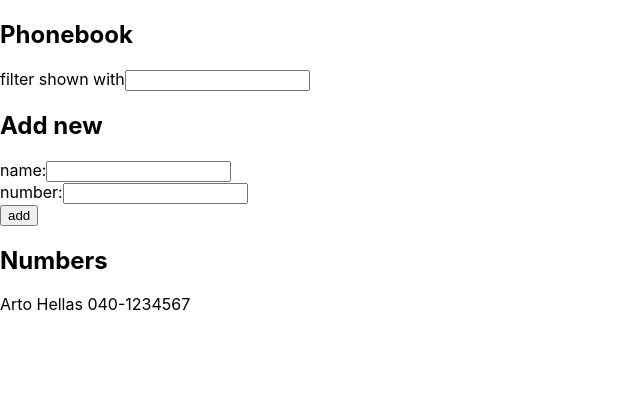
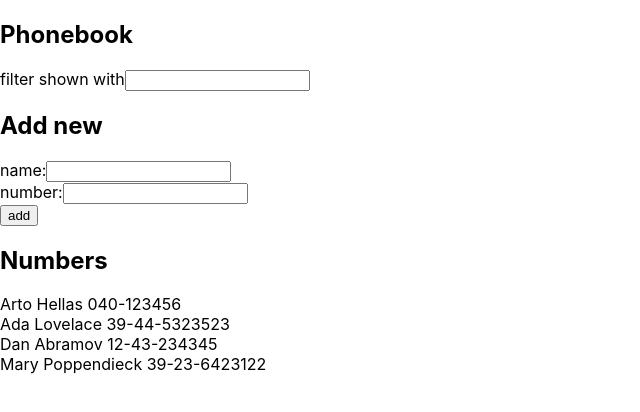
Before and after one commit to LucasGaddnas/Full-stack-open-2020, a React (Create React App) app in the folder Part 2/phonebook/phonebook/: page / in a window 1280 px wide. Shown: the top 412 px of the page, without its empty margins (0-640 px from the left). Built offline with nearby package versions, Linux system fonts and the light colour scheme; data requests are answered from the project's data file; the HTML template or start-up script is replaced by a standard one.

Commit message:
Commit exercise 2.11

```diff
--- /dev/null
+++ b/Part 2/phonebook/phonebook/db.json
@@ -0,0 +1,24 @@
+{
+    "persons":[
+        {
+            "name": "Arto Hellas",
+            "number": "040-123456",
+            "id": 1
+        },
+        {
+            "name": "Ada Lovelace",
+            "number": "39-44-5323523",
+            "id": 2
+        },
+        {
+            "name": "Dan Abramov",
+            "number": "12-43-234345",
+            "id": 3
+        },
+        {
+            "name": "Mary Poppendieck",
+            "number": "39-23-6423122",
+            "id": 4
+        }
+    ]
+}
--- a/Part 2/phonebook/phonebook/package.json
+++ b/Part 2/phonebook/phonebook/package.json
@@ -6,6 +6,7 @@
     "@testing-library/jest-dom": "^4.2.4",
     "@testing-library/react": "^9.5.0",
     "@testing-library/user-event": "^7.2.1",
+    "axios": "^0.19.2",
     "react": "^16.13.1",
     "react-dom": "^16.13.1",
     "react-scripts": "3.4.1"
@@ -30,5 +31,8 @@
       "last 1 firefox version",
       "last 1 safari version"
     ]
+  },
+  "devDependencies": {
+    "json-server": "^0.16.1"
   }
 }
--- a/Part 2/phonebook/phonebook/src/App.js
+++ b/Part 2/phonebook/phonebook/src/App.js
@@ -1,15 +1,20 @@
-import React, { useState } from 'react'
+import React, { useState, useEffect } from 'react'
+import axios from 'axios'
 import Persons from './components/persons'
 import Form from './components/form'
 import Filter from './components/filter'
 
 const App = () => {
-    const [ persons, setPersons ] = useState([
-        { name: 'Arto Hellas', number: '040-1234567' }
-    ])
+    const [ persons, setPersons ] = useState([])
     const [ newName, setNewName ] = useState('')
     const [ newNumber, setNewNumber ] = useState('')
     const [ filter, setFilter ] = useState('')
+
+    const hook = () => {
+        axios.get('http://localhost:3001/persons')
+        .then(response => {setPersons(response.data)})
+    }
+    useEffect(hook, [])
 
     const addName = (event) => {
         event.preventDefault()
```
Also changed, not shown: 1 other file (tests, documents, lock files or other folders).
